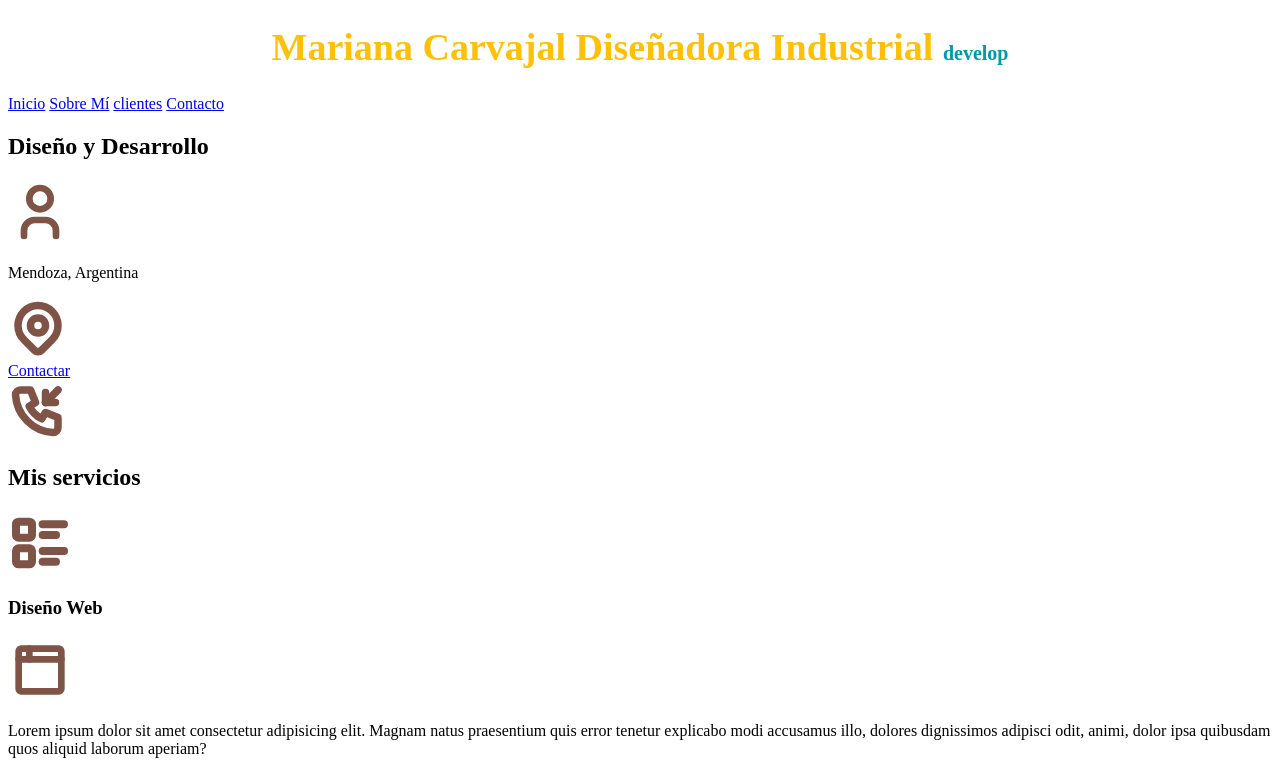
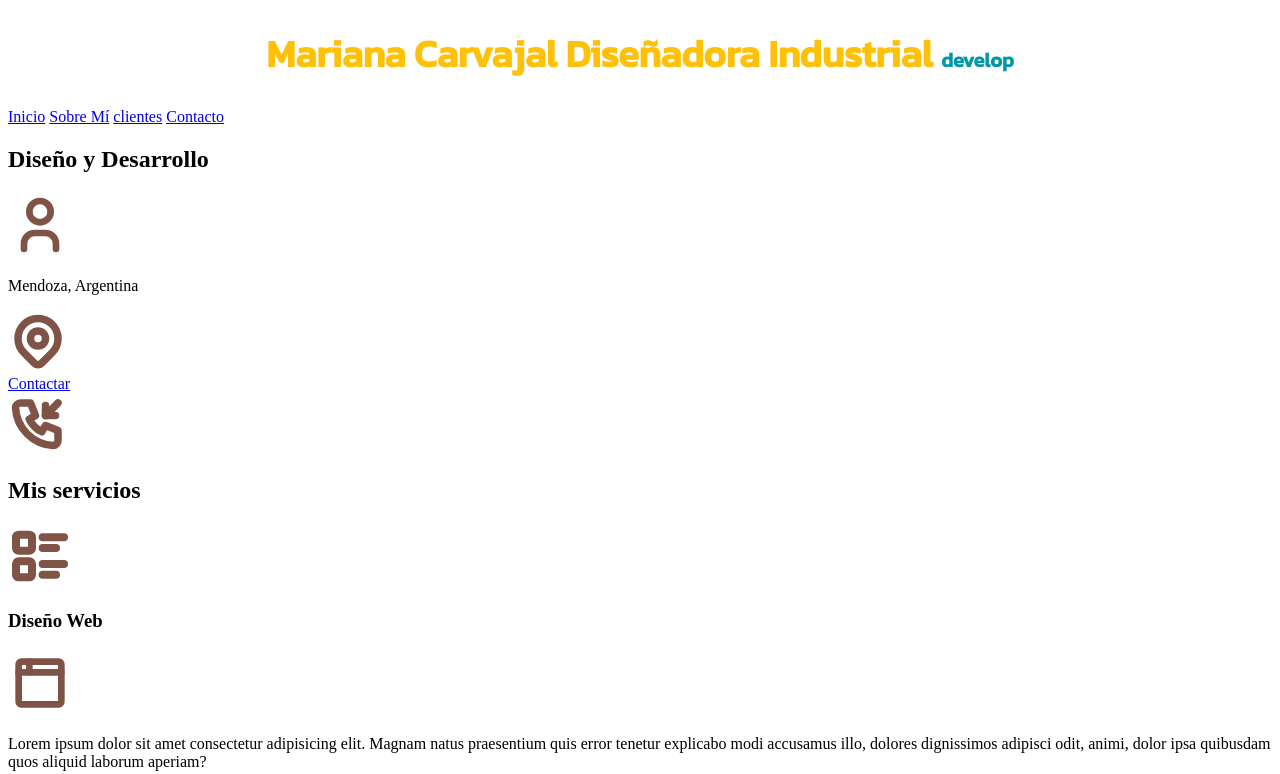
Before and after one commit to DylanCodeBarrera/Instruccion, a plain HTML site: page index.html in a window 1280 px wide. Shown: the top 774 px of the page. Drawn offline with Linux system fonts and the light colour scheme.

Commit message:
17
Se agregó una fuente

```diff
--- a/css/estilos.css
+++ b/css/estilos.css
@@ -17,6 +17,7 @@ body{
     text-align: center;
     font-size: 3.8rem;
     color: var(--primario);
+    font-family: 'Kanit', sans-serif;
 }
 .titulo span{
     font-size: 2rem;
--- a/index.html
+++ b/index.html
@@ -5,6 +5,9 @@
     <meta http-equiv="X-UA-Compatible" content="IE=edge">
     <meta name="viewport" content="width=device-width, initial-scale=1.0">
     <link rel="stylesheet" href="css\estilos.css">
+    <link rel="preconnect" href="https://fonts.googleapis.com">
+    <link rel="preconnect" href="https://fonts.gstatic.com" crossorigin>
+    <link href="https://fonts.googleapis.com/css2?family=Kanit:wght@500&family=Poppins:wght@200&family=Roboto+Mono:ital,wght@1,200&display=swap" rel="stylesheet">
     <title>PÁGINA</title>
 </head>
 <body>
```
